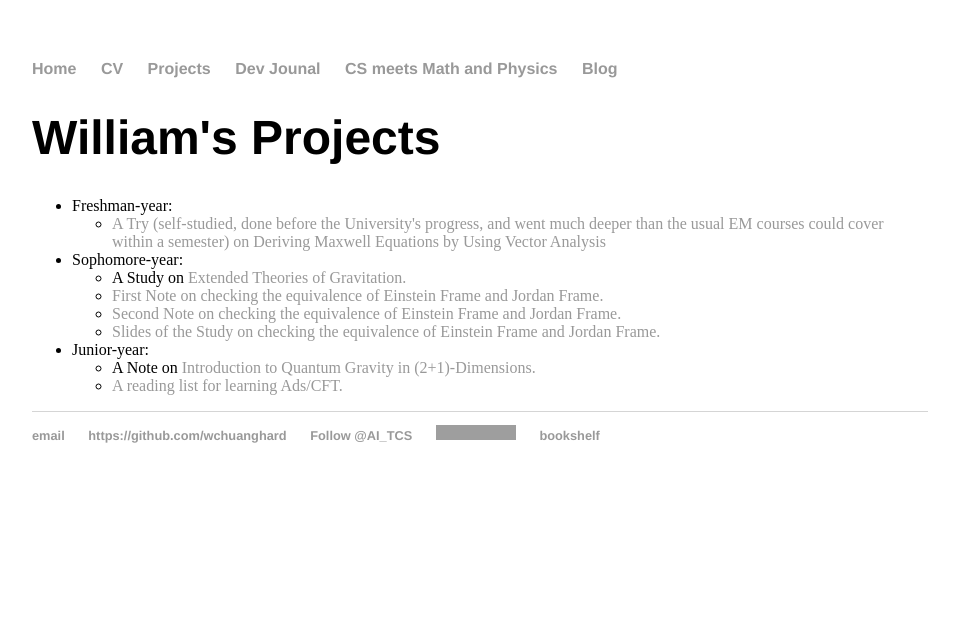
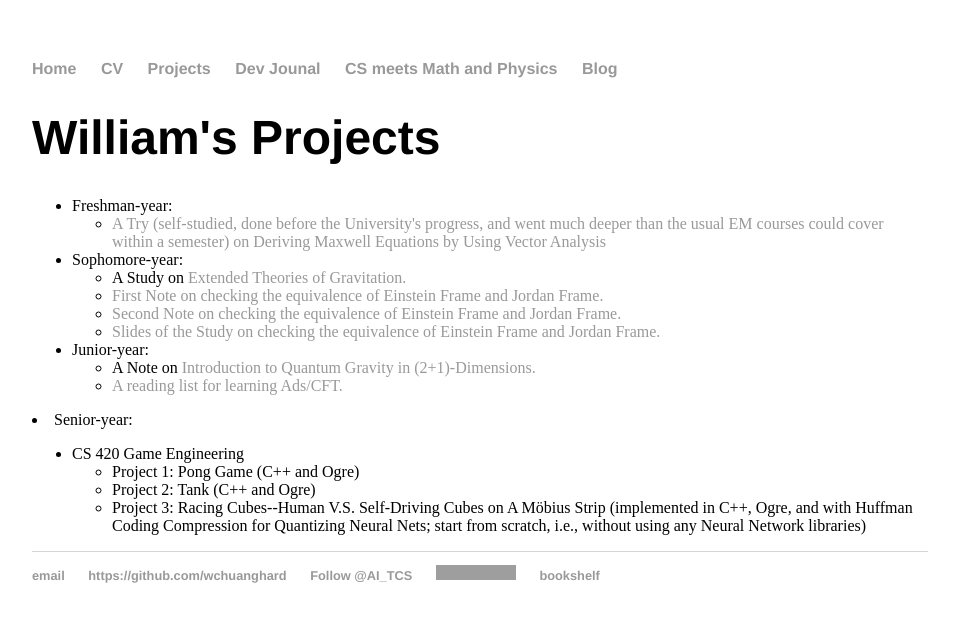
Before and after one commit to williamchuang/williamchuang.github.io, a Jekyll site: the page built from projects/index.html, in a window 1280 px wide. Shown: the top 622 px of the page, without its empty margins (160-1119 px from the left). Built offline with Jekyll 4.4.1, drawn with Linux system fonts in a browser that asks for light colours; comment, search, counter and statistics services are not loaded; grey boxes are pictures that could not be loaded.

Commit message:
Update index.html

```diff
--- a/projects/index.html
+++ b/projects/index.html
@@ -22,10 +22,23 @@ blog: passive
   			<li><a href="/files/Note of JF and EF Study002.pdf"> Second Note on checking the equivalence of Einstein Frame and Jordan Frame.</a><br>
   			<li><a href="/files/EFJF.pdf"> Slides of the Study on checking the equivalence of Einstein Frame and Jordan Frame.</a><br>
 		</ul>
-	<li>Junior-year:
+	<li>Junior-year:<br>
   		<ul>
   			<li>A Note on<a href="/files/2+1.pdf"> Introduction to Quantum Gravity in (2+1)-Dimensions.</a><br>
   			<li><a href="/files/booklist.pdf"> A reading list for learning Ads/CFT.</a><br>
 		</ul>
+
 	</ul>
+	<li>Senior-year:<br>
+  		<ul>
+  			<li>CS 420 Game Engineering<br>
+  			<ul>
+				<li>Project 1: Pong Game (C++ and Ogre)<br>
+				<li>Project 2: Tank (C++ and Ogre)<br>
+				<li>Project 3: Racing Cubes--Human V.S. Self-Driving Cubes on A Möbius Strip (implemented in C++, Ogre, and with Huffman Coding Compression for Quantizing Neural Nets; start from scratch, i.e., without using any Neural Network libraries)<br>
+			</ul>
+		</ul>
+
+	</ul>
+
 </div>
```
